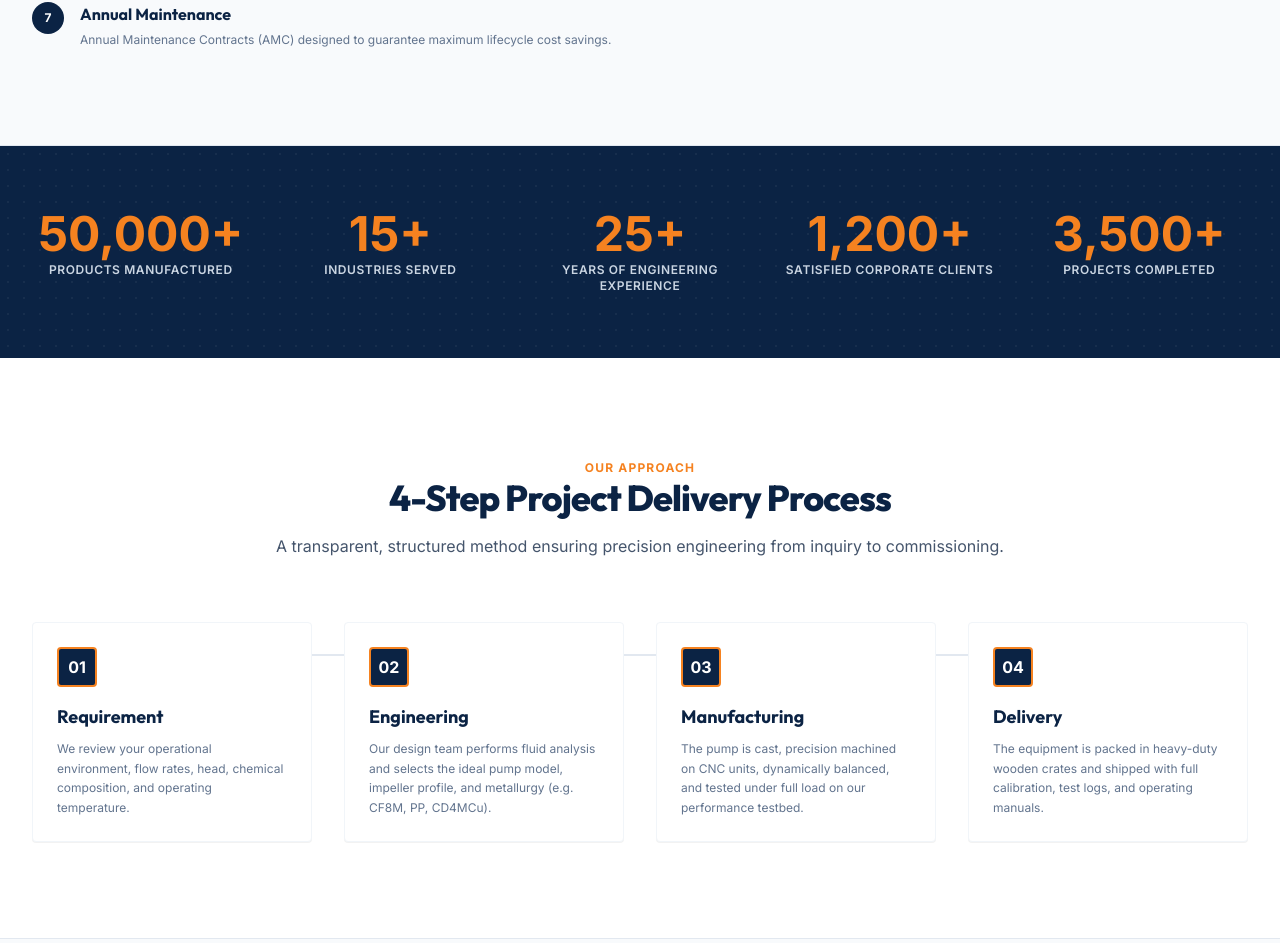
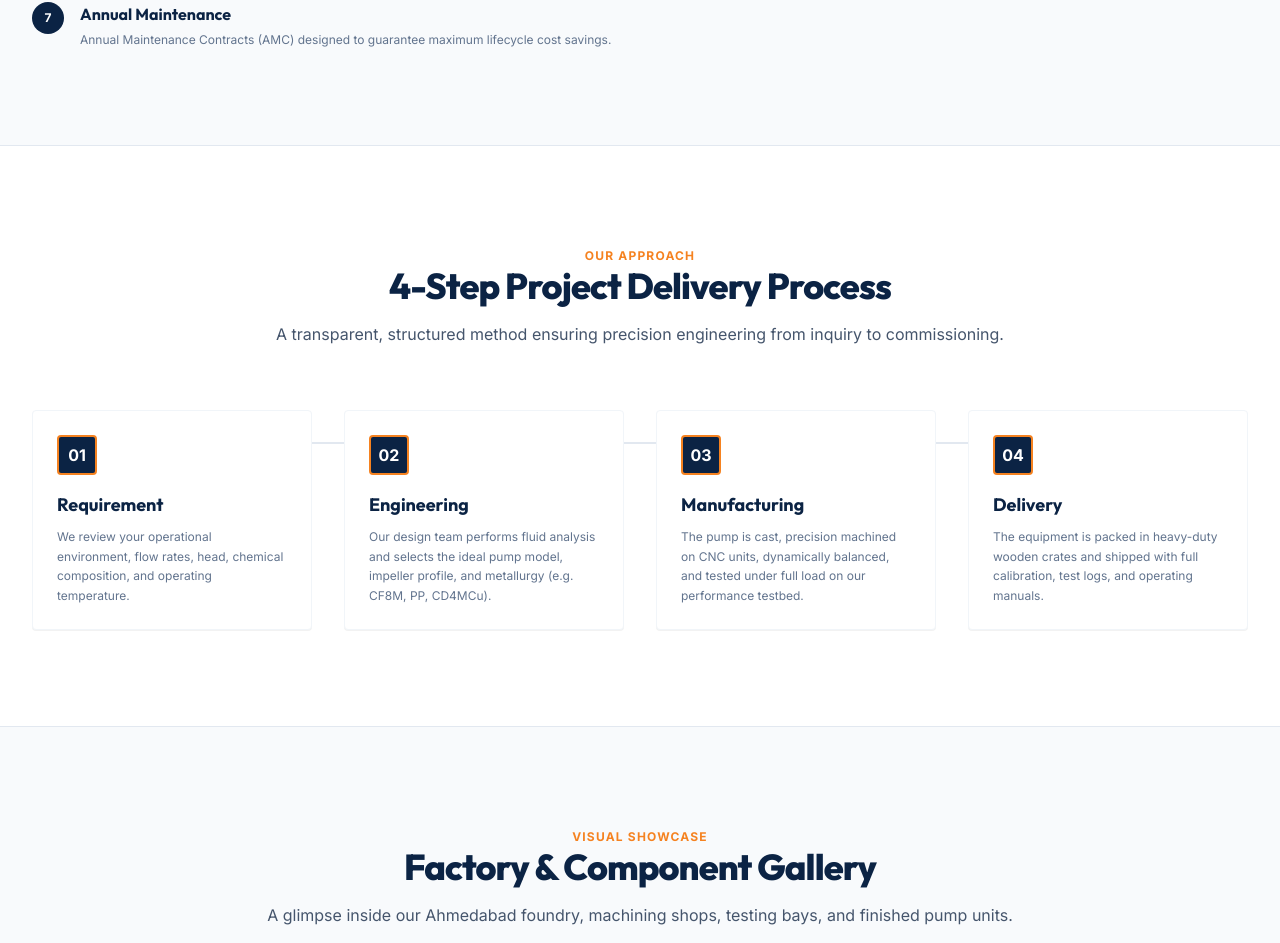
Before and after one commit to Dev2139/Chem-X-Pumps-Equipments, a React (Vite) app: page / in a window 1280 px wide. Shown: the part 9258-10201 px from the top of the page. Built offline with nearby package versions, Linux system fonts and the light colour scheme.

Commit message:
feat: update site assets, contact details, and brochure links

```diff
--- a/src/data/products.json
+++ b/src/data/products.json
@@ -55,7 +55,7 @@
         "Marine / Ports",
         "Seawater"
       ],
-      "brochurePdf": "",
+      "brochurePdf": "https://drive.google.com/file/d/1Vo1iEka1N6KYaSbq90pHn-8PzE_anrSn/view?usp=sharing",
       "materials": [
         "Graded Grey Cast Iron",
         "CE3MN (SS 2507)",
@@ -130,7 +130,7 @@
         "Paper & Sugar Industry",
         "Textile Industry"
       ],
-      "brochurePdf": "",
+      "brochurePdf": "https://drive.google.com/file/d/1Vo1iEka1N6KYaSbq90pHn-8PzE_anrSn/view?usp=sharing",
       "materials": [
         "A 216 Carbon Steel (WCB)",
         "SS 316",
@@ -181,7 +181,7 @@
         "Food & Beverage Industry",
         "General Industrial Applications"
       ],
-      "brochurePdf": "",
+      "brochurePdf": "https://drive.google.com/file/d/1Vo1iEka1N6KYaSbq90pHn-8PzE_anrSn/view?usp=sharing",
       "materials": [
         "Precision-cast components with corrosion resistant materials"
       ]
@@ -244,7 +244,7 @@
         "Industrial Fluid Transfer",
         "Process Industries"
       ],
-      "brochurePdf": "",
+      "brochurePdf": "https://drive.google.com/file/d/1Vo1iEka1N6KYaSbq90pHn-8PzE_anrSn/view?usp=sharing",
       "materials": [
         "Polypropylene",
         "PVDF"
@@ -312,7 +312,7 @@
         "Process Industries",
         "Corrosive Liquid Handling"
       ],
-      "brochurePdf": "",
+      "brochurePdf": "https://drive.google.com/file/d/1Vo1iEka1N6KYaSbq90pHn-8PzE_anrSn/view?usp=sharing",
       "materials": [
         "Polypropylene",
         "PVDF"
@@ -361,7 +361,7 @@
         "Scrubber Application",
         "Slurry Transfer"
       ],
-      "brochurePdf": "",
+      "brochurePdf": "https://drive.google.com/file/d/1Vo1iEka1N6KYaSbq90pHn-8PzE_anrSn/view?usp=sharing",
       "materials": [
         "Cast Iron",
         "Cast Steel",
@@ -420,7 +420,7 @@
         "Acid Transfer",
         "Salt Industries"
       ],
-      "brochurePdf": "",
+      "brochurePdf": "https://drive.google.com/file/d/1Vo1iEka1N6KYaSbq90pHn-8PzE_anrSn/view?usp=sharing",
       "materials": [
         "Cast Iron",
         "Cast Steel",
@@ -476,7 +476,7 @@
         "For Pumping Chemicals with Solids in Suspension",
         "Polluted Liquids Widely Used for Public & Civil Engineering"
       ],
-      "brochurePdf": "",
+      "brochurePdf": "https://drive.google.com/file/d/1Vo1iEka1N6KYaSbq90pHn-8PzE_anrSn/view?usp=sharing",
       "materials": [
         "Cast Iron",
         "Cast Steel",
@@ -530,7 +530,7 @@
         "Natural Choice for Pickling Line & Scrubber in Steel Plants",
         "Filter Press for Dyes & Chemicals, Descaling, Oil & Other Fuels"
       ],
-      "brochurePdf": "",
+      "brochurePdf": "https://drive.google.com/file/d/1Vo1iEka1N6KYaSbq90pHn-8PzE_anrSn/view?usp=sharing",
       "materials": [
         "Polypropylene",
         "PCP",
@@ -575,7 +575,7 @@
         "Natural Choice for Pickling Line & Scrubber in Steel Plants.",
         "High Capacity Transfer Pump, Filter Press for Dyes & Chemicals, Descaling, Oil & other Fuels."
       ],
-      "brochurePdf": "",
+      "brochurePdf": "https://drive.google.com/file/d/1Vo1iEka1N6KYaSbq90pHn-8PzE_anrSn/view?usp=sharing",
       "materials": [
         "Polypropylene",
         "PVDF"
@@ -638,7 +638,7 @@
         "Slurry Material Handling",
         "Chemicals"
       ],
-      "brochurePdf": "",
+      "brochurePdf": "https://drive.google.com/file/d/1Vo1iEka1N6KYaSbq90pHn-8PzE_anrSn/view?usp=sharing",
       "materials": [
         "Cast Iron",
         "Cast Steel",
@@ -695,7 +695,7 @@
         "Vessels, Industrial-pumping Petroleum products.",
         "Public utilities-sewage pumping."
       ],
-      "brochurePdf": "",
+      "brochurePdf": "https://drive.google.com/file/d/1Vo1iEka1N6KYaSbq90pHn-8PzE_anrSn/view?usp=sharing",
       "materials": [
         "SS 316",
         "SS 316L",
@@ -740,7 +740,7 @@
         "Slurry pumps are also widely used for the disposal of ash from fossil fuel power plants.",
         "Other areas where slurry pumps are used include the manufacture of fertilizers, land reclamation, mining by dredges, and the long distance transportation of coal and minerals."
       ],
-      "brochurePdf": "",
+      "brochurePdf": "https://drive.google.com/file/d/1Vo1iEka1N6KYaSbq90pHn-8PzE_anrSn/view?usp=sharing",
       "materials": [
         "Carbon Steel / Hi-Chrom",
         "SS 316",
@@ -794,7 +794,7 @@
         "Light Slurries, Organic Chemical Processing",
         "Ceramic, General Industrial Services, etc."
       ],
-      "brochurePdf": "",
+      "brochurePdf": "https://drive.google.com/file/d/1Vo1iEka1N6KYaSbq90pHn-8PzE_anrSn/view?usp=sharing",
       "materials": [
         "A216 Carbon Steel (WCB)",
         "Hi-Chrome",
@@ -844,7 +844,7 @@
         "Highly Viscous or Semi Viscous Liquids Like Ammonia, Bleaches, Coal, Tar, Dyes, Fruits Juice, Gasoline, Glycerin, Glue & Grease.",
         "Paints, Soap Solution, etc."
       ],
-      "brochurePdf": "",
+      "brochurePdf": "https://drive.google.com/file/d/1Vo1iEka1N6KYaSbq90pHn-8PzE_anrSn/view?usp=sharing",
       "materials": [
         "SS 316",
         "SS 316L",
@@ -902,7 +902,7 @@
         "Dairies, Winery, Food & Beverages, Abattoir & Meat processing",
         "Plantations, Fruit processing, Dye stuff, Textiles"
       ],
-      "brochurePdf": "",
+      "brochurePdf": "https://drive.google.com/file/d/1Vo1iEka1N6KYaSbq90pHn-8PzE_anrSn/view?usp=sharing",
       "materials": [
         "SS 316",
         "SS 316L",
@@ -960,7 +960,7 @@
         "Filter Press & Transfer",
         "Slurry Transfer"
       ],
-      "brochurePdf": "",
+      "brochurePdf": "https://drive.google.com/file/d/1Vo1iEka1N6KYaSbq90pHn-8PzE_anrSn/view?usp=sharing",
       "materials": [
         "SS 316",
         "SS 304",
@@ -1004,7 +1004,7 @@
         "Civil usage such as water supply schemes for Buildings, Hotels & Commercial Complexes.",
         "To handle clean as well as moderately aggressive liquids."
       ],
-      "brochurePdf": "",
+      "brochurePdf": "https://drive.google.com/file/d/1Vo1iEka1N6KYaSbq90pHn-8PzE_anrSn/view?usp=sharing",
       "materials": [
         "Grey Cast Iron",
         "Bronze",
@@ -1057,7 +1057,7 @@
         "Steel Rolling Mills",
         "Evaporator Systems"
       ],
-      "brochurePdf": "",
+      "brochurePdf": "https://drive.google.com/file/d/1Vo1iEka1N6KYaSbq90pHn-8PzE_anrSn/view?usp=sharing",
       "materials": [
         "Cast Iron",
         "Carbon Steel",
@@ -1130,7 +1130,7 @@
         "Food & Pharmaceutical Industries",
         "Cement, Paper & Sugar Industries"
       ],
-      "brochurePdf": "",
+      "brochurePdf": "https://drive.google.com/file/d/1Vo1iEka1N6KYaSbq90pHn-8PzE_anrSn/view?usp=sharing",
       "materials": [
         "Cast Iron",
         "Carbon Steel",
@@ -1191,7 +1191,7 @@
         "Steel industries",
         "Paper & Pulp industries"
       ],
-      "brochurePdf": "",
+      "brochurePdf": "https://drive.google.com/file/d/1Vo1iEka1N6KYaSbq90pHn-8PzE_anrSn/view?usp=sharing",
       "materials": [
         "Cast Iron",
         "Carbon Steel",
@@ -1246,7 +1246,7 @@
         "Desalination Plants",
         "Air Conditioning & Refrigeration Systems"
       ],
-      "brochurePdf": "",
+      "brochurePdf": "https://drive.google.com/file/d/1Vo1iEka1N6KYaSbq90pHn-8PzE_anrSn/view?usp=sharing",
       "materials": [
         "Cast Iron",
         "Carbon Steel",
@@ -1293,7 +1293,7 @@
         "Emergency Plant Maintenance Spares",
         "Performance Upgrades"
       ],
-      "brochurePdf": "",
+      "brochurePdf": "https://drive.google.com/file/d/1Vo1iEka1N6KYaSbq90pHn-8PzE_anrSn/view?usp=sharing",
       "materials": [
         "Cast Iron",
         "Carbon Steel",
--- a/src/pages/Home.jsx
+++ b/src/pages/Home.jsx
@@ -65,13 +65,7 @@
     { title: "Annual Maintenance", desc: "Annual Maintenance Contracts (AMC) designed to guarantee maximum lifecycle cost savings." }
   ];
 
-  const counters = [
-    { value: "50,000+", label: "Products Manufactured" },
-    { value: "15+", label: "Industries Served" },
-    { value: "25+", label: "Years of Engineering Experience" },
-    { value: "1,200+", label: "Satisfied Corporate Clients" },
-    { value: "3,500+", label: "Projects Completed" }
-  ];
+
 
   const processSteps = [
     { step: "01", name: "Requirement", desc: "We review your operational environment, flow rates, head, chemical composition, and operating temperature." },
@@ -514,25 +508,7 @@
         </div>
       </section>
 
-      {/* 9. WHY CUSTOMERS TRUST US (Counters) */}
-      <section className="bg-brand-navy text-white py-12 md:py-16 relative overflow-hidden">
-        <div className="absolute inset-0 opacity-5 bg-[radial-gradient(#fff_1px,transparent_1px)] [background-size:16px_16px]" />
 
-        <div className="max-w-7xl mx-auto px-4 sm:px-6 lg:px-8 relative z-10">
-          <div className="grid grid-cols-2 md:grid-cols-5 gap-8 text-center">
-            {counters.map((count, index) => (
-              <div key={index} className="space-y-1">
-                <span className="text-3xl sm:text-4xl lg:text-5xl font-black text-brand-orange block">
-                  {count.value}
-                </span>
-                <span className="text-xs font-semibold text-slate-300 block uppercase tracking-wider">
-                  {count.label}
-                </span>
-              </div>
-            ))}
-          </div>
-        </div>
-      </section>
 
       {/* 10. PROCESS SECTION (4 steps horizontal) */}
       <section className="py-16 md:py-24 bg-white border-b border-slate-200">
```
